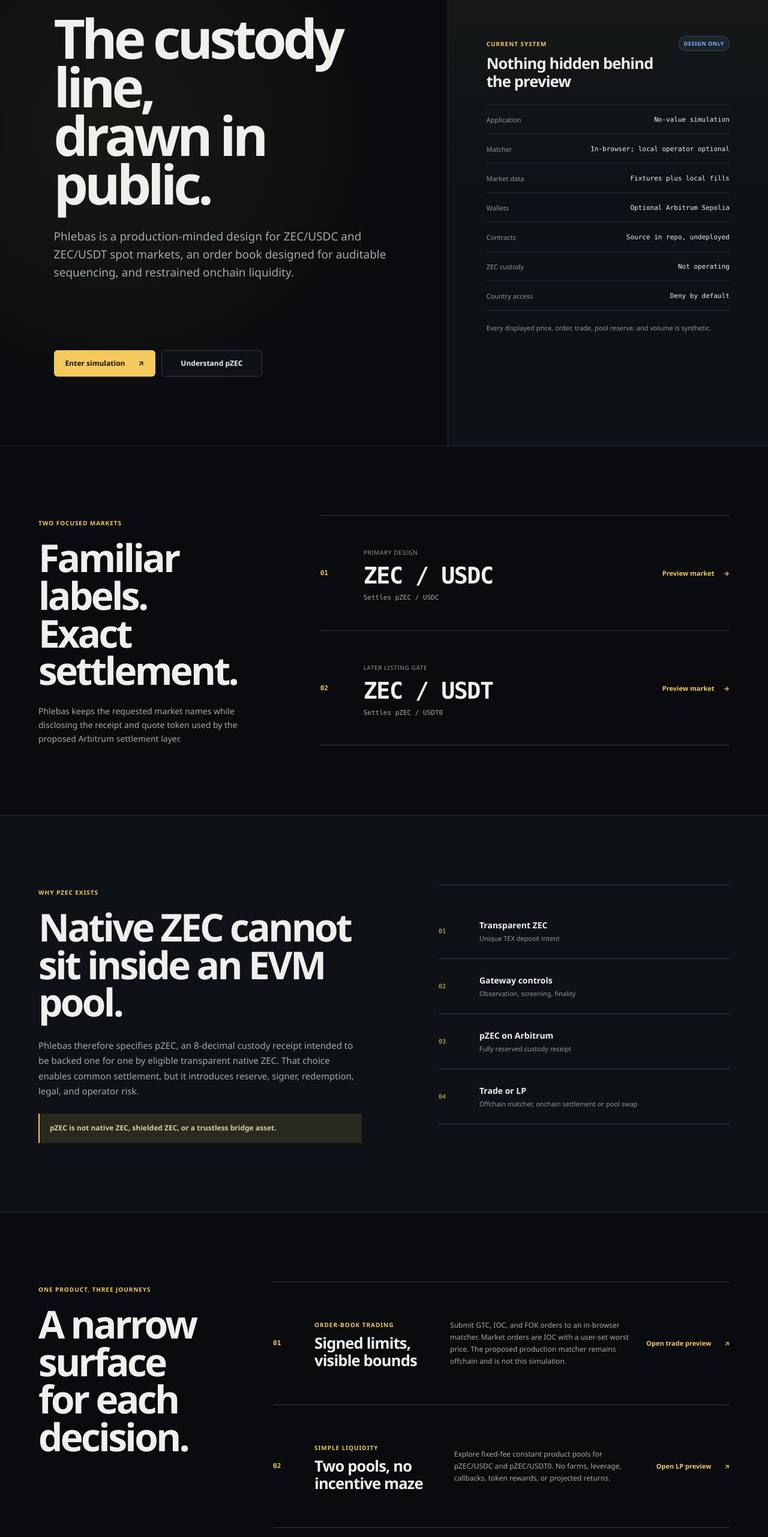
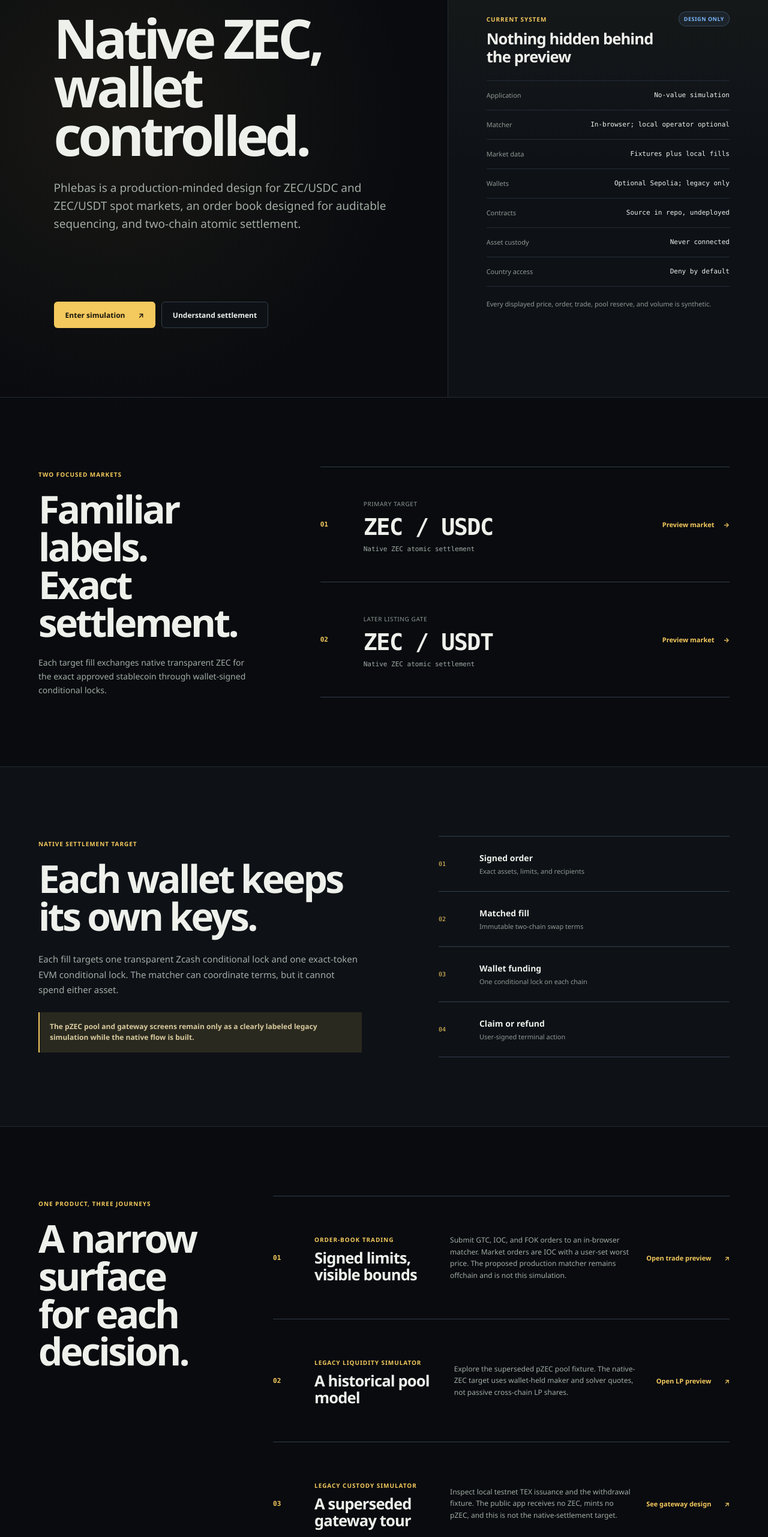
Before and after one commit to EauDoon/Phlebas, a Next.js app: page / in a window 1280 px wide. Shown: the part 234-2797 px from the top of the page at 60% size. Built offline with nearby package versions, Linux system fonts and the light colour scheme.

Commit message:
fix native settlement product truth

```diff
--- a/src/app/layout.tsx
+++ b/src/app/layout.tsx
@@ -8,7 +8,7 @@ export const metadata: Metadata = {
     template: "%s | Phlebas",
   },
   description:
-    "A simulation and protocol plan for ZEC/USDC and ZEC/USDT, settled as pZEC against USDC and USDT0.",
+    "A no-value simulation and non-custodial protocol plan for native ZEC against USDC and USDT.",
   robots: {
     index: false,
     follow: false,
--- a/src/app/liquidity/page.tsx
+++ b/src/app/liquidity/page.tsx
@@ -5,7 +5,7 @@ import type { MarketId } from "@/lib/market-data";
 
 export const metadata: Metadata = {
   title: "Liquidity simulation",
-  description: "Explore the no-value Phlebas pZEC liquidity simulation.",
+  description: "Explore the legacy, no-value Phlebas pZEC liquidity simulation.",
 };
 
 function isMarketId(value: string | undefined): value is MarketId {
--- a/src/components/landing-header.tsx
+++ b/src/components/landing-header.tsx
@@ -8,7 +8,7 @@ import styles from "./landing.module.css";
 const navigation = [
   { href: "#markets", label: "Markets" },
   { href: "#journeys", label: "Journeys" },
-  { href: "#pzec", label: "Why pZEC" },
+  { href: "#pzec", label: "Native settlement" },
   { href: "#launch-gates", label: "Launch gates" },
   { href: "/status", label: "Status" },
 ];
--- a/src/components/landing-page.tsx
+++ b/src/components/landing-page.tsx
@@ -9,9 +9,9 @@ const statusRows = [
   ["Application", "No-value simulation"],
   ["Matcher", "In-browser; local operator optional"],
   ["Market data", "Fixtures plus local fills"],
-  ["Wallets", "Optional Arbitrum Sepolia"],
+  ["Wallets", "Optional Sepolia; legacy only"],
   ["Contracts", "Source in repo, undeployed"],
-  ["ZEC custody", "Not operating"],
+  ["Asset custody", "Never connected"],
   ["Country access", COUNTRY_ACCESS.default === "deny" && COUNTRY_ACCESS.enabled.length === 0
     ? "Deny by default"
     : "Misconfigured"],
@@ -28,17 +28,17 @@ const journeys = [
   },
   {
     number: "02",
-    label: "Simple liquidity",
-    title: "Two pools, no incentive maze",
-    body: "Explore fixed-fee constant product pools for pZEC/USDC and pZEC/USDT0. No farms, leverage, callbacks, token rewards, or projected returns.",
+    label: "Legacy liquidity simulator",
+    title: "A historical pool model",
+    body: "Explore the superseded pZEC pool fixture. The native-ZEC target uses wallet-held maker and solver quotes, not passive cross-chain LP shares.",
     href: "/liquidity",
     link: "Open LP preview",
   },
   {
     number: "03",
-    label: "Transparent ZEC gateway",
-    title: "The custody boundary stays visible",
-    body: "Issue a local testnet TEX intent when the gateway is running. The public app still mints no pZEC and never shows a mainnet address.",
+    label: "Legacy custody simulator",
+    title: "A superseded gateway tour",
+    body: "Inspect local testnet TEX issuance and the withdrawal fixture. The public app receives no ZEC, mints no pZEC, and this is not the native-settlement target.",
     href: "/trade?view=bridge",
     link: "See gateway design",
   },
@@ -58,10 +58,10 @@ export function LandingPage() {
         <section className={styles.hero} aria-labelledby="hero-title">
           <div className={styles.heroStatement}>
             <span className={styles.eyebrow}>Transparent ZEC markets</span>
-            <h1 id="hero-title">The custody line,<br />{" "}drawn in public.</h1>
+            <h1 id="hero-title">Native ZEC,<br />{" "}wallet controlled.</h1>
             <p>
               Phlebas is a production-minded design for ZEC/USDC and ZEC/USDT spot markets,
-              an order book designed for auditable sequencing, and restrained onchain liquidity.
+              an order book designed for auditable sequencing, and two-chain atomic settlement.
             </p>
           </div>
 
@@ -80,7 +80,7 @@ export function LandingPage() {
 
           <div className={styles.heroActions}>
             <Link href="/trade?view=trade" className={styles.primaryCta}>Enter simulation <span>↗</span></Link>
-            <a href="#pzec" className={styles.secondaryCta}>Understand pZEC</a>
+            <a href="#pzec" className={styles.secondaryCta}>Understand settlement</a>
           </div>
         </section>
 
@@ -88,17 +88,17 @@ export function LandingPage() {
           <div className={styles.sectionIntro}>
             <span className={styles.eyebrow}>Two focused markets</span>
             <h2 id="markets-title">Familiar labels.<br />Exact settlement.</h2>
-            <p>Phlebas keeps the requested market names while disclosing the receipt and quote token used by the proposed Arbitrum settlement layer.</p>
+            <p>Each target fill exchanges native transparent ZEC for the exact approved stablecoin through wallet-signed conditional locks.</p>
           </div>
           <div className={styles.marketCards}>
             <article>
               <span className={styles.marketIndex}>01</span>
-              <div><span>Primary design</span><h3>ZEC / USDC</h3><p>Settles pZEC / USDC</p></div>
+              <div><span>Primary target</span><h3>ZEC / USDC</h3><p>Native ZEC atomic settlement</p></div>
               <Link href={{ pathname: "/trade", query: { view: "trade", market: "ZEC/USDC" } }}>Preview market <span>→</span></Link>
             </article>
             <article>
               <span className={styles.marketIndex}>02</span>
-              <div><span>Later listing gate</span><h3>ZEC / USDT</h3><p>Settles pZEC / USDT0</p></div>
+              <div><span>Later listing gate</span><h3>ZEC / USDT</h3><p>Native ZEC atomic settlement</p></div>
               <Link href={{ pathname: "/trade", query: { view: "trade", market: "ZEC/USDT" } }}>Preview market <span>→</span></Link>
             </article>
           </div>
@@ -106,18 +106,18 @@ export function LandingPage() {
 
         <section className={styles.pzecSection} id="pzec" aria-labelledby="pzec-title">
           <div className={styles.pzecCopy}>
-            <span className={styles.eyebrow}>Why pZEC exists</span>
-            <h2 id="pzec-title">Native ZEC cannot sit inside an EVM pool.</h2>
+            <span className={styles.eyebrow}>Native settlement target</span>
+            <h2 id="pzec-title">Each wallet keeps its own keys.</h2>
             <p>
-              Phlebas therefore specifies pZEC, an 8-decimal custody receipt intended to be backed one for one by eligible transparent native ZEC. That choice enables common settlement, but it introduces reserve, signer, redemption, legal, and operator risk.
+              Each fill targets one transparent Zcash conditional lock and one exact-token EVM conditional lock. The matcher can coordinate terms, but it cannot spend either asset.
             </p>
-            <strong>pZEC is not native ZEC, shielded ZEC, or a trustless bridge asset.</strong>
+            <strong>The pZEC pool and gateway screens remain only as a clearly labeled legacy simulation while the native flow is built.</strong>
           </div>
-          <ol className={styles.assetFlow} aria-label="Proposed ZEC to market flow">
-            <li><span>01</span><div><strong>Transparent ZEC</strong><small>Unique TEX deposit intent</small></div></li>
-            <li><span>02</span><div><strong>Gateway controls</strong><small>Observation, screening, finality</small></div></li>
-            <li><span>03</span><div><strong>pZEC on Arbitrum</strong><small>Fully reserved custody receipt</small></div></li>
-            <li><span>04</span><div><strong>Trade or LP</strong><small>Offchain matcher, onchain settlement or pool swap</small></div></li>
+          <ol className={styles.assetFlow} aria-label="Target native ZEC settlement flow">
+            <li><span>01</span><div><strong>Signed order</strong><small>Exact assets, limits, and recipients</small></div></li>
+            <li><span>02</span><div><strong>Matched fill</strong><small>Immutable two-chain swap terms</small></div></li>
+            <li><span>03</span><div><strong>Wallet funding</strong><small>One conditional lock on each chain</small></div></li>
+            <li><span>04</span><div><strong>Claim or refund</strong><small>User-signed terminal action</small></div></li>
           </ol>
         </section>
 
--- a/src/components/liquidity-panel.tsx
+++ b/src/components/liquidity-panel.tsx
@@ -246,10 +246,10 @@ export function LiquidityPanel({
       <section className={`${styles.panel} ${styles.featurePrimary}`} aria-labelledby="liquidity-title">
         <div className={styles.panelHeader}>
           <div>
-            <span className={styles.eyebrow}>Constant product pools</span>
+            <span className={styles.eyebrow}>Legacy constant-product simulation</span>
             <h2 id="liquidity-title">Provide liquidity</h2>
           </div>
-          <span className={styles.statusDot}>Preview only</span>
+          <span className={styles.statusDot}>Superseded preview</span>
         </div>
 
         <div className={styles.poolTabs} role="group" aria-label="Liquidity pool">
--- a/src/components/trade-ticket.tsx
+++ b/src/components/trade-ticket.tsx
@@ -652,7 +652,7 @@ export function TradeTicket({
       {review ? (
         <div className={styles.reviewBlock}>
           <p className={styles.gateNotice}>
-            pZEC is a custody receipt, not native ZEC. This fill is public in the simulation. The matcher is not trustless.
+            Legacy simulation only. pZEC is not the target asset. This local fill is public and the matcher is not trustless.
           </p>
           <dl className={styles.ticketSummary}>
             <div>
--- a/src/components/trading-terminal.tsx
+++ b/src/components/trading-terminal.tsx
@@ -278,7 +278,7 @@ export function TradingTerminal({
                     <option value="ZEC/USDT">ZEC / USDT</option>
                   </select>
                 </label>
-                <span className={styles.settlementBadge}>settles {market.settlementPair}</span>
+                <span className={styles.settlementBadge}>legacy simulation: {market.settlementPair}</span>
                 {marketId === "ZEC/USDT" && <span className={styles.gateBadge}>Later listing gate</span>}
                 <label>
                   <span>Market data</span>
```
Also changed, not shown: src/components/architecture-panel.tsx (+11 -11 lines), src/components/bridge-panel.tsx (+3 -4 lines), 6 other files (tests, documents, lock files or other folders).
